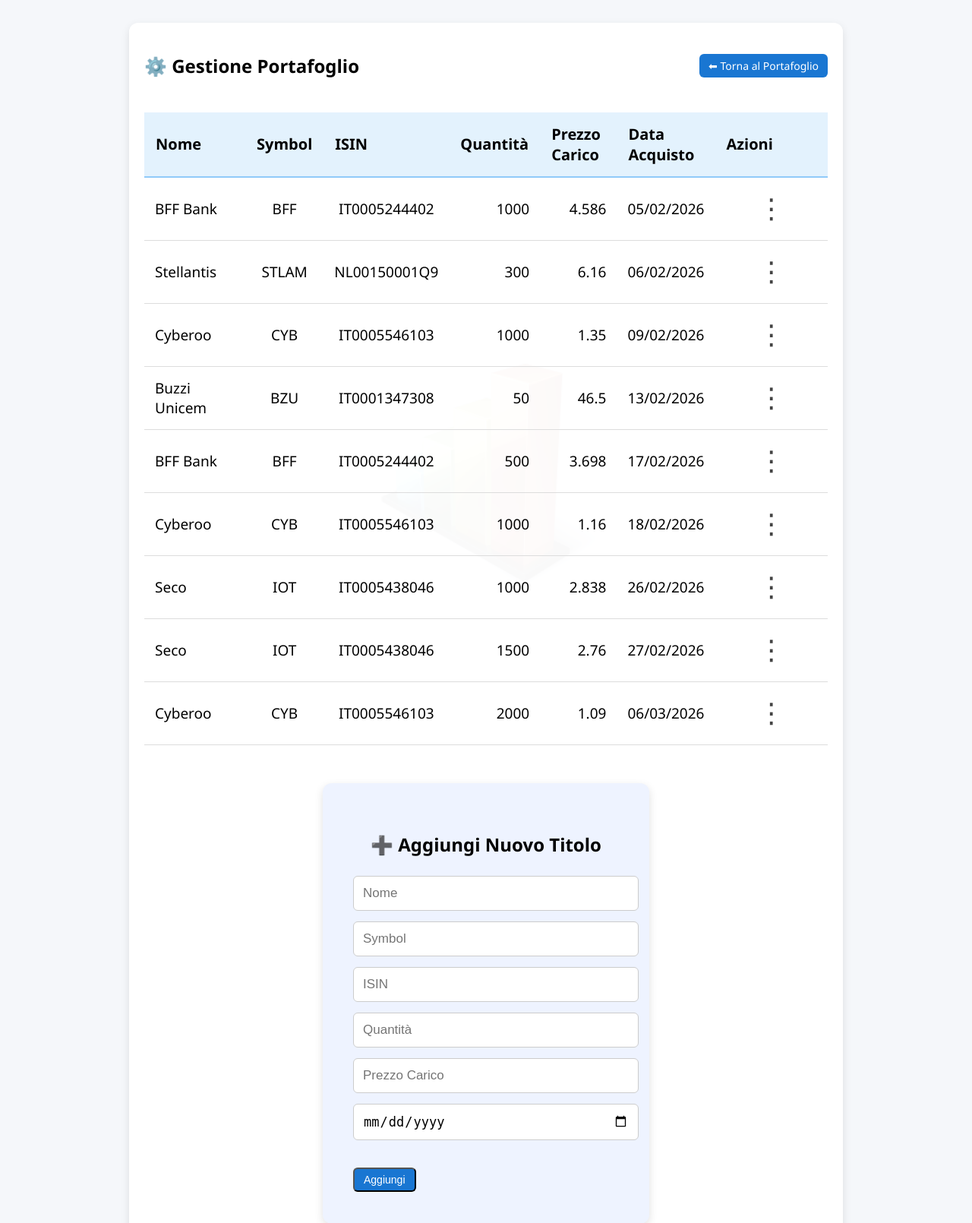
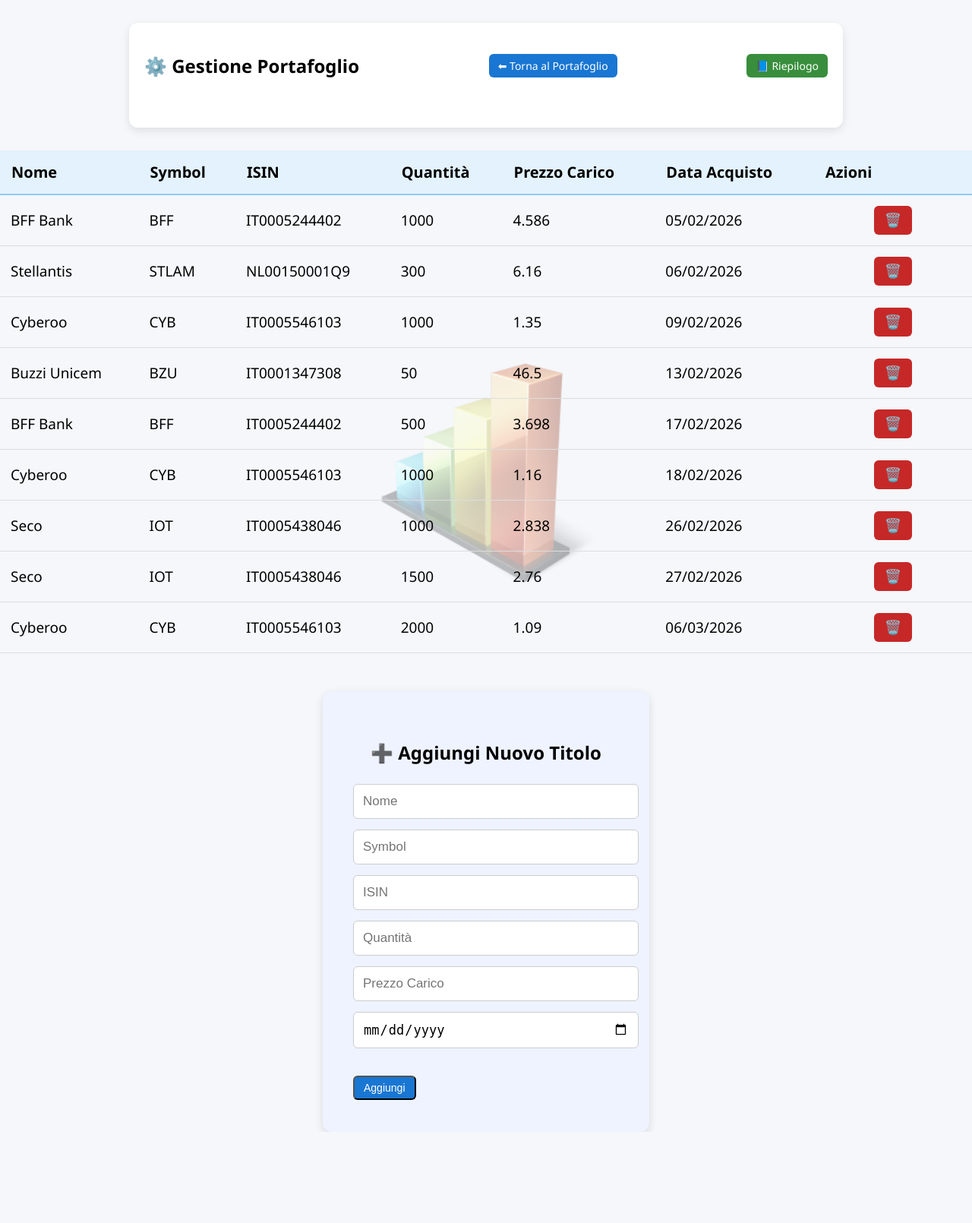
Before and after one commit to emiliomaj60-lang/portfolio_alerts, a Flask app: page /gestione_portafoglio in a window 1280 px wide. Shown: the top 1610 px of the page at 76% size. After the commit the page ends 1490 px from the top, so only its background shows below. Run offline with Flask 3, Linux system fonts and the light colour scheme.

Commit message:
Add files via upload

```diff
--- a/src/templates/gestione_portafoglio.html
+++ b/src/templates/gestione_portafoglio.html
@@ -31,18 +31,24 @@
             border-radius: 6px;
             cursor: pointer;
             font-size: 18px;
+
         }
-
-        .form-box {
+         .form-box {
             background: #eef3ff;
             padding: 40px;
             border-radius: 12px;
             margin-top: 50px;
+
+            /* nuova larghezza più stretta */
             width: 350px;
+
+            /* nuova altezza raddoppiata */
             min-height: 500px;
+
             margin-left: auto;
             margin-right: auto;
             box-shadow: 0 4px 12px rgba(0,0,0,0.12);
+
             display: flex;
             flex-direction: column;
             justify-content: flex-start;
@@ -61,99 +67,14 @@
             font-size: 24px;
             margin-bottom: 25px;
             text-align: center;
+
         }
-
         /* Ingrandisce la colonna Azioni */
         table td:last-child {
             text-align: center;
             width: 180px;
         }
 
-        /* ⭐ CSS DEL MENU ⋮ — VERSIONE INGRANDITA */
-        .actions-cell {
-            position: relative;
-            text-align: right;
-            width: 120px; /* triplicato */
-        }
-
-        .menu-container {
-            position: relative;
-            display: inline-block;
-        }
-
-        .menu-button {
-            background: none;
-            border: none;
-            font-size: 36px;   /* era 18px → triplicato */
-            cursor: pointer;
-            padding: 6px 12px; /* più grande */
-            color: #444;
-        }
-
-        .menu-button:hover {
-            color: #000;
-        }
-
-        .menu-dropdown {
-            display: none;
-            position: absolute;
-            right: 0;
-            top: 48px; /* era 22px → più spazio sotto i tre puntini */
-            background: white;
-            border: 2px solid #ccc; /* più spesso */
-            border-radius: 10px;    /* più morbido */
-            box-shadow: 0 4px 14px rgba(0,0,0,0.20);
-            min-width: 260px;       /* era 120px → più del doppio */
-            z-index: 10;
-            padding: 10px 0;
-        }
-
-        .menu-item {
-            padding: 24px 28px; /* aumenta l’altezza delle voci */
-            cursor: pointer;
-            font-size: 28px;    /* ingrandisce il testo */
-            font-weight: 600;
-        }
-
-        .menu-item:hover {
-            background: #f3f3f3;
-        }
-
-        .edit-nome {
-            width: 140px;
-            padding: 4px 6px;
-            text-align: left;
-        }
-
-        .edit-symbol {
-            width: 70px;
-            padding: 4px 6px;
-            text-align: center;
-        }
-
-        .edit-isin {
-            width: 130px;
-            padding: 4px 6px;
-            text-align: center;
-        }
-
-        .edit-quantita {
-            width: 60px;
-            padding: 4px 6px;
-            text-align: right;
-        }
-
-        .edit-prezzo {
-            width: 80px;
-            padding: 4px 6px;
-            text-align: right;
-        }
-
-        .edit-data {
-            width: 110px;
-            padding: 4px 6px;
-            text-align: center;
-        }
     </style>
 </head>
 
@@ -165,6 +86,10 @@
         <h2>⚙️ Gestione Portafoglio</h2>
 
         <a href="/" class="btn-small">⬅ Torna al Portafoglio</a>
+        <a href="/riepilogo_operazioni" class="btn-small" style="background:#388e3c;">📘 Riepilogo</a>
+    </div>
+
+
     </div>
 
     <table>
@@ -180,24 +105,19 @@
 
         {% for t in titoli %}
         <tr>
-            <td style="width:130px;">{{ t.nome }}</td>
-            <td style="width:75px; text-align:center;">{{ t.symbol }}</td>
-            <td style="width:110px; text-align:center;">{{ t.isin }}</td>
-            <td style="width:60px; text-align:right;">{{ t.quantita|int }}</td>
-            <td style="width:80px; text-align:right;">{{ t.prezzo_carico }}</td>
-            <td style="width:100px; white-space:nowrap;">{{ t.data_acquisto.strftime("%d/%m/%Y") }}</td>
-            <td class="actions-cell">
-                <div class="menu-container">
-                    <button class="menu-button">⋮</button>
-                    <div class="menu-dropdown">
-                        <div class="menu-item" onclick="duplicateRow(this)">Copia</div>
-                        <div class="menu-item" onclick="deleteRow({{ loop.index0 }})">Elimina</div>
-                    </div>
-                </div>
+            <td>{{ t.nome }}</td>
+            <td>{{ t.symbol }}</td>
+            <td>{{ t.isin }}</td>
+            <td>{{ t.quantita|int }}</td>
+            <td>{{ t.prezzo_carico }}</td>
+            <td>{{ t.data_acquisto.strftime("%d/%m/%Y") }}</td>
+            <td>
+                <button class="btn-delete" onclick="deleteRow('{{ t.symbol }}')">🗑️</button>
             </td>
         </tr>
         {% endfor %}
     </table>
+
     <div class="form-box">
         <h3>➕ Aggiungi Nuovo Titolo</h3>
 
@@ -208,6 +128,7 @@
             <input name="quantita" placeholder="Quantità" type="number" step="1"><br>
             <input name="prezzo_carico" placeholder="Prezzo Carico" type="number" step="0.0001"><br>
             <input name="data_acquisto" type="date"><br><br>
+
             <button class="btn-small" type="submit">Aggiungi</button>
         </form>
     </div>
@@ -215,7 +136,6 @@
 </div>
 
 <script>
-/* --- Aggiungi nuovo titolo --- */
 document.getElementById("addForm").onsubmit = function(e) {
     e.preventDefault();
     fetch("/gestione_portafoglio/add", {
@@ -224,12 +144,11 @@ document.getElementById("addForm").onsubmit = function(e) {
     }).then(() => location.reload());
 };
 
-/* --- Elimina titolo --- */
-function deleteRow(index) {
+function deleteRow(symbol) {
     if (!confirm("Vuoi davvero eliminare questo titolo?")) return;
 
     let fd = new FormData();
-    fd.append("index", index);
+    fd.append("chiave", symbol);
 
     fetch("/gestione_portafoglio/delete", {
         method: "POST",
@@ -237,99 +156,6 @@ function deleteRow(index) {
     }).then(() => location.reload());
 }
 
-/* --- MENU ⋮ (Modifica / Copia / Elimina) --- */
-document.addEventListener("click", function(e) {
-    const isButton = e.target.classList.contains("menu-button");
-    const dropdowns = document.querySelectorAll(".menu-dropdown");
-
-    // Chiude tutti i menu
-    dropdowns.forEach(d => d.style.display = "none");
-
-    // Se clicco sul bottone ⋮ apro il suo menu
-    if (isButton) {
-        e.stopPropagation();
-        const menu = e.target.nextElementSibling;
-        if (menu) {
-            menu.style.display = "block";
-        }
-    }
-});
-
-/* --- Copia --- */
-function copyRow(symbol) {
-    navigator.clipboard.writeText(symbol);
-    alert("Simbolo copiato: " + symbol);
-}
-/* --- DUPLICA RIGA --- */
-function duplicateRow(button) {
-    const row = button.closest("tr");
-    const clone = row.cloneNode(true);
-
-    // Rendi tutte le celle editabili (tranne i pulsanti)
-    const cells = clone.querySelectorAll("td");
-    cells.forEach((cell, index) => {
-        if (index < cells.length - 1) {
-            const value = cell.innerText.trim();
-
-            let cls = "";
-            if (index === 0) cls = "edit-nome";
-            if (index === 1) cls = "edit-symbol";
-            if (index === 2) cls = "edit-isin";
-            if (index === 3) cls = "edit-quantita";
-            if (index === 4) cls = "edit-prezzo";
-            if (index === 5) cls = "edit-data";
-
-            cell.innerHTML = `<input class="${cls}" value="${value}">`;
-        }
-    });
-
-    // Cambia il menu in un pulsante "Salva"
-    const actionCell = clone.querySelector("td:last-child");
-    actionCell.innerHTML = `
-        <button class="btn btn-success" onclick="saveNewRow(this)">Salva</button>
-    `;
-
-    // Inserisci la riga sotto quella originale
-    row.parentNode.insertBefore(clone, row.nextSibling);
-}
-
-/* --- SALVA LA RIGA DUPLICATA SU GITHUB --- */
-function saveNewRow(button) {
-    const row = button.closest("tr");
-    const inputs = row.querySelectorAll("input");
-
-    // Ordine reale della tua tabella:
-    // 0 = NOME
-    // 1 = SYMBOL
-    // 2 = ISIN
-    // 3 = QUANTITA
-    // 4 = PREZZO CARICO
-    // 5 = DATA ACQUISTO
-
-    const data = {
-        nome: inputs[0].value,
-        symbol: inputs[1].value,
-        isin: inputs[2].value,
-        quantita: inputs[3].value,
-        prezzo_carico: inputs[4].value,
-        data_acquisto: inputs[5].value
-    };
-
-    fetch("/gestione_portafoglio/duplicate", {
-        method: "POST",
-        headers: { "Content-Type": "application/json" },
-        body: JSON.stringify(data)
-    })
-    .then(r => r.json())
-    .then(res => {
-        if (res.status === "ok") {
-            alert("Titolo duplicato!");
-            location.reload();
-        } else {
-            alert("Errore: " + res.error);
-        }
-    });
-}
 </script>
 
 </body>
```
